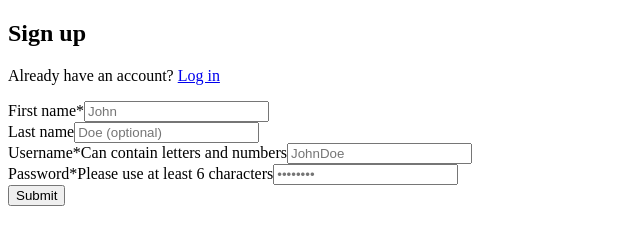
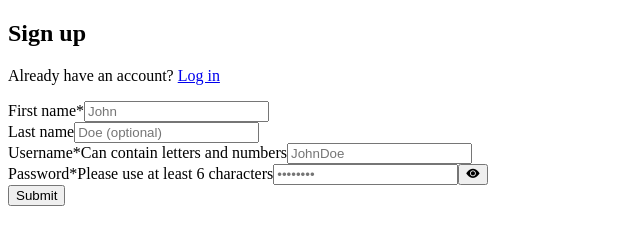
Before and after one commit to zentyvi/odin-book, a React (Vite) app in the folder frontend/: page /auth/sign-up in a window 1280 px wide. Shown: the top 244 px of the page, without its empty margins (0-640 px from the left). Built offline with nearby package versions, Linux system fonts and the light colour scheme; no server answers.

Commit message:
Allow to show\hide password in password inputs

```diff
--- a/frontend/src/components/FormInput.jsx
+++ b/frontend/src/components/FormInput.jsx
@@ -1,3 +1,5 @@
+import { useState } from "react";
+
 const styles = {};
 
 function FormInput({
@@ -15,6 +17,7 @@ function FormInput({
   error,
   subTitle,
 }) {
+  const [showPassword, setShowPassword] = useState(false);
   const errorMessage = error?.msg || (typeof error === "string" ? error : null);
 
   const inputClassName = `${styles["input-field"]} ${
@@ -33,9 +36,10 @@ function FormInput({
       {subTitle && <span className={styles["input-subtitle"]}>{subTitle}</span>}
 
       {type !== "textarea" ? (
+        <>
           <input
             disabled={disabled}
-          type={type}
+            type={type === "password" ? (showPassword ? "text" : type) : type}
             name={name || id}
             id={id}
             value={value}
@@ -44,6 +48,23 @@ function FormInput({
             placeholder={placeholder}
             className={inputClassName}
           />
+          {type === "password" && (
+            <button
+              type="button"
+              aria-label="Show password"
+              aria-pressed={showPassword}
+              onClick={() => {
+                setShowPassword(!showPassword);
+              }}
+            >
+              {showPassword ? (
+                <i className="bi bi-eye-slash-fill" />
+              ) : (
+                <i className="bi bi-eye-fill" />
+              )}
+            </button>
+          )}
+        </>
       ) : (
         <textarea
           disabled={disabled}
--- a/frontend/src/features/profileEdit/EditModal.jsx
+++ b/frontend/src/features/profileEdit/EditModal.jsx
@@ -146,7 +146,8 @@ function EditModal({ field, onClose, onSave, errors, setErrors }) {
               {field.type === "password" && (
                 <button
                   type="button"
-                  aria-label="Show password"
+                  aria-label="Show passwords"
+                  aria-pressed={showPasswords}
                   onClick={() => {
                     setShowPasswords(!showPasswords);
                   }}
```
Lines whose indentation alone changed are shown as unchanged.
